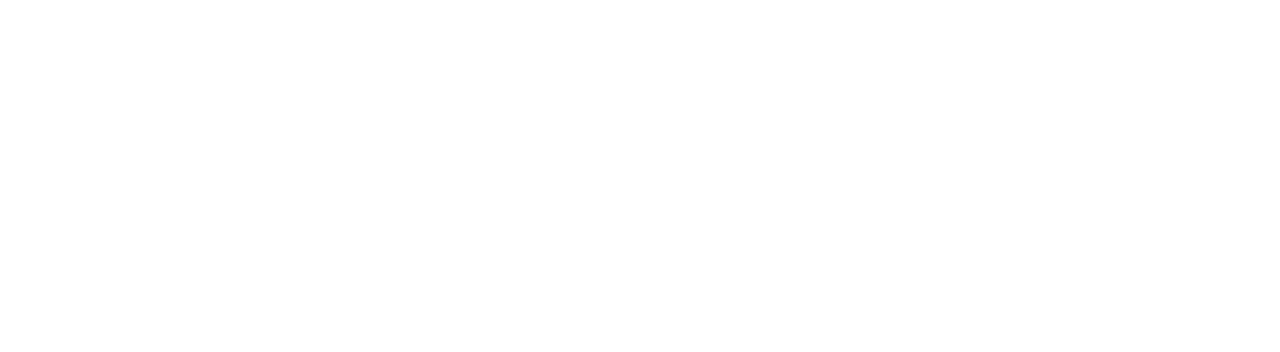
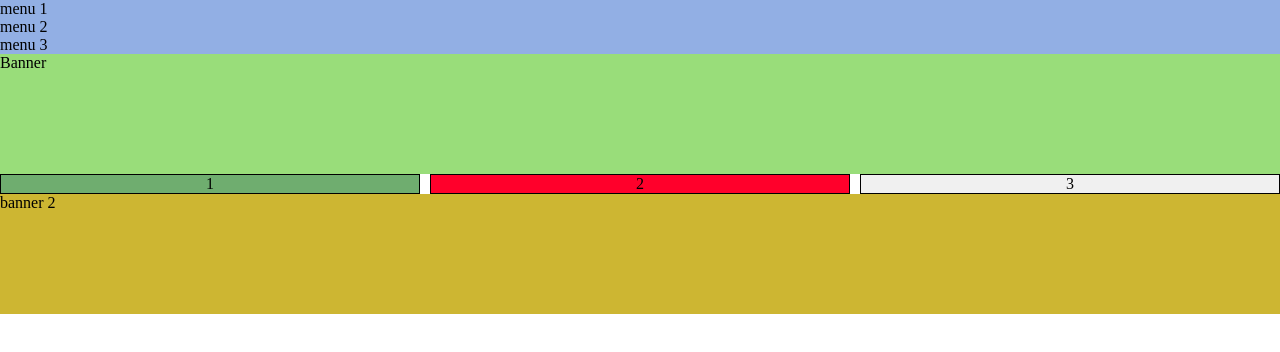
Before and after one commit to DanielVarVei7/ProyectoPaginaWebDaniel, a plain HTML site: page index.html in a window 1280 px wide. Drawn offline with Linux system fonts and the light colour scheme.

Commit message:
DanielWeb2

```diff
--- /dev/null
+++ b/css/Estilos.css
@@ -0,0 +1,8 @@
+.menucabecera {background-color: rgb(146, 175, 228); width: 100%;}
+*{margin: 0;  padding: 0;  }
+.banner{background-color: #99dd7a; width: 100%; height: 120px;}
+.CajaColumnas{display: flex; justify-content: space-around; align-items: center; gap: 10px;}
+.columnas{flex: 1; background-color: #f0f0f0; border: 1px solid black; text-align: center;}
+.colorverde{background-color: rgb(111, 173, 111);}
+.colornaranja{background-color: rgb(255, 0, 43);}
+.banner2{background-color: rgb(205, 182, 50); width: 100%; height: 120px;}
--- a/index.html
+++ b/index.html
@@ -1,11 +1,27 @@
 <!DOCTYPE html>
 <html lang="en">
 <head>
+    <link rel="stylesheet" href="css/estilos.css">
     <meta charset="UTF-8">
     <meta name="viewport" content="width=device-width, initial-scale=1.0">
-    <title>Document</title>
+    <title>DanielWeb</title>
 </head>
 <body>
-
+  <div class="menucabecera">
+    <ul>
+<li>menu 1</li>
+<li>menu 2</li>
+<li>menu 3</li>
+</ul>
+  </div>
+  <div class="banner">
+Banner
+  </div>
+  <div class="CajaColumnas">
+    <div class="columnas colorverde">1</div>
+    <div class="columnas colornaranja">2</div>
+    <div class="columnas">3</div>
+  </div>
+  <div class="banner2">banner 2</div>
 </body>
 </html>
```
